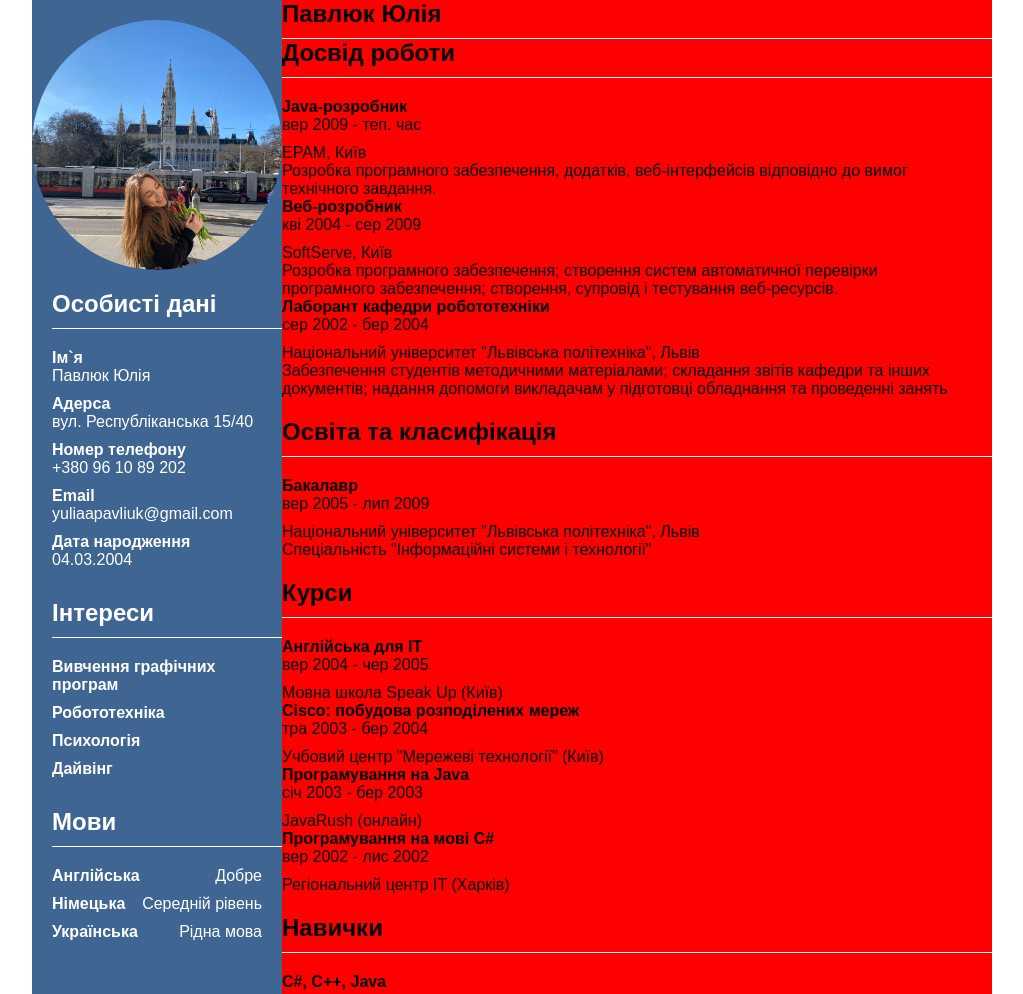
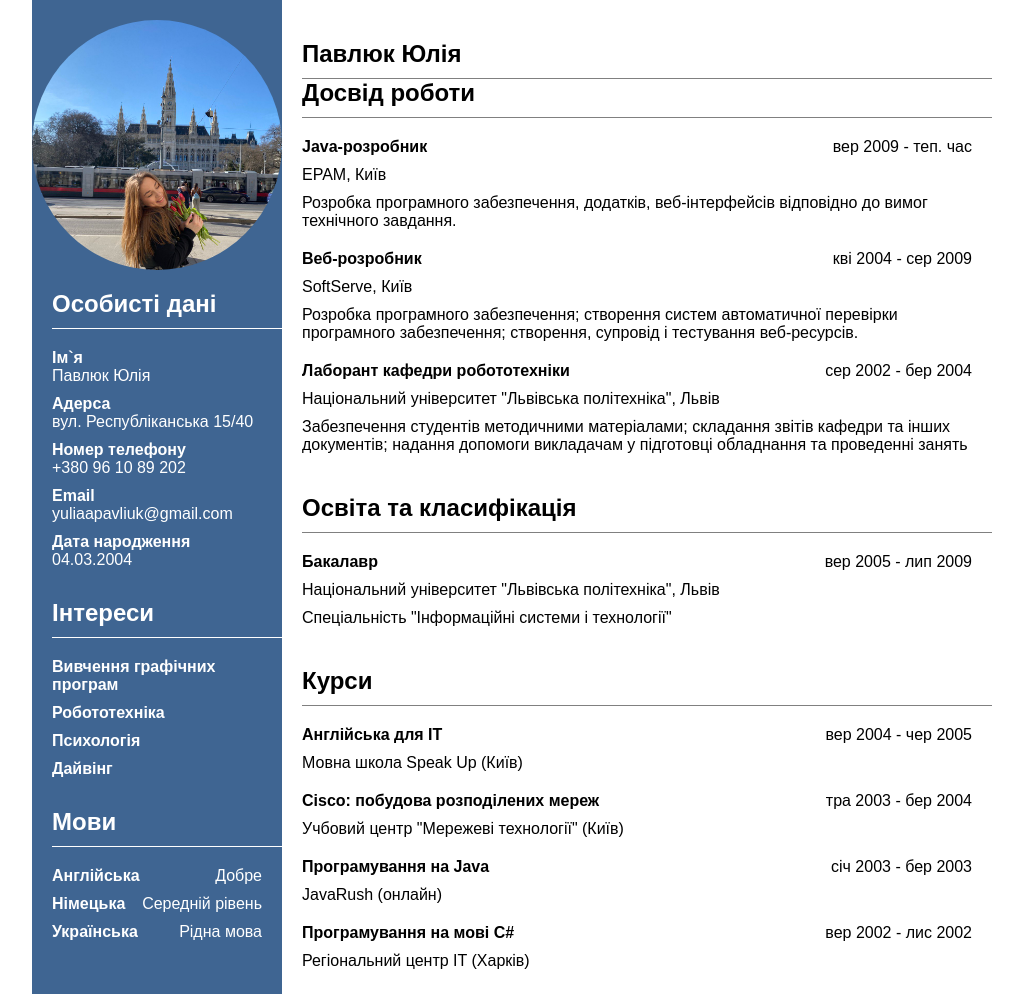
Before and after one commit to Yulia040304/Yulia040304.github.io, a plain HTML site: page index.html in a window 1280 px wide. Shown: the top 994 px of the page, without its empty margins (128-1151 px from the left). Drawn offline with Linux system fonts and the light colour scheme.

Commit message:
Add files via upload

```diff
--- a/styles/style.css
+++ b/styles/style.css
@@ -18,6 +18,7 @@ body{
 	padding-top: 20px ;
 	color: #fff;
 }
+
 .photo{
 	width: 250px;
 	height: 250px;
@@ -66,6 +67,32 @@ margin-left: auto;
 	font-weight: bold;
 }
 .right-side{
-	background: red;
+	background: white;
 	width: 100%;
+	padding-top: 20px ;
+	color: #000;
 }
+.right-side-content{
+	margin-top: 20px;
+	padding-left:20px;
+}
+
+.right-side .title{
+	padding-bottom: 10px ;
+	border-bottom: 1px solid grey;
+	font-weight: bold;
+	font-size: 24px;
+}
+.right-side-content-item .content li{
+	display: flex;
+
+}
+.right-side-content-item .content .content-text{
+margin-left: auto;
+}
+.content-info{
+	padding-bottom: 10px;
+}
+p{
+	margin-bottom: 10px;
+}
```
